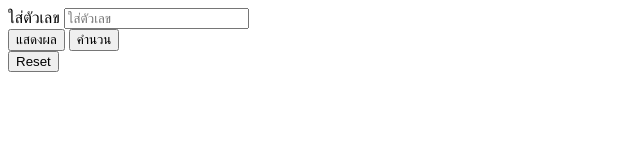
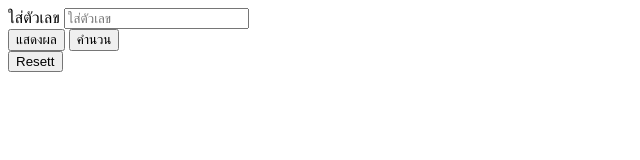
Before and after one commit to ZphinxGZ/Even-numbers-and-odd-numbers, a plain HTML site: page index.html in a window 1280 px wide. Shown: the full height of the page, 0-640 px from the left. Drawn offline with Linux system fonts and the light colour scheme.

Commit message:
Update index.html

```diff
--- a/index.html
+++ b/index.html
@@ -18,7 +18,7 @@
             <button onclick="resultData()">คำนวน</button>
         </div>
         <div>
-            <button onclick="resetData()">Reset</button>
+            <button onclick="resetData()">Resett</button>
         </div>
     </form>
     <label for="" id="result"></label>
```
